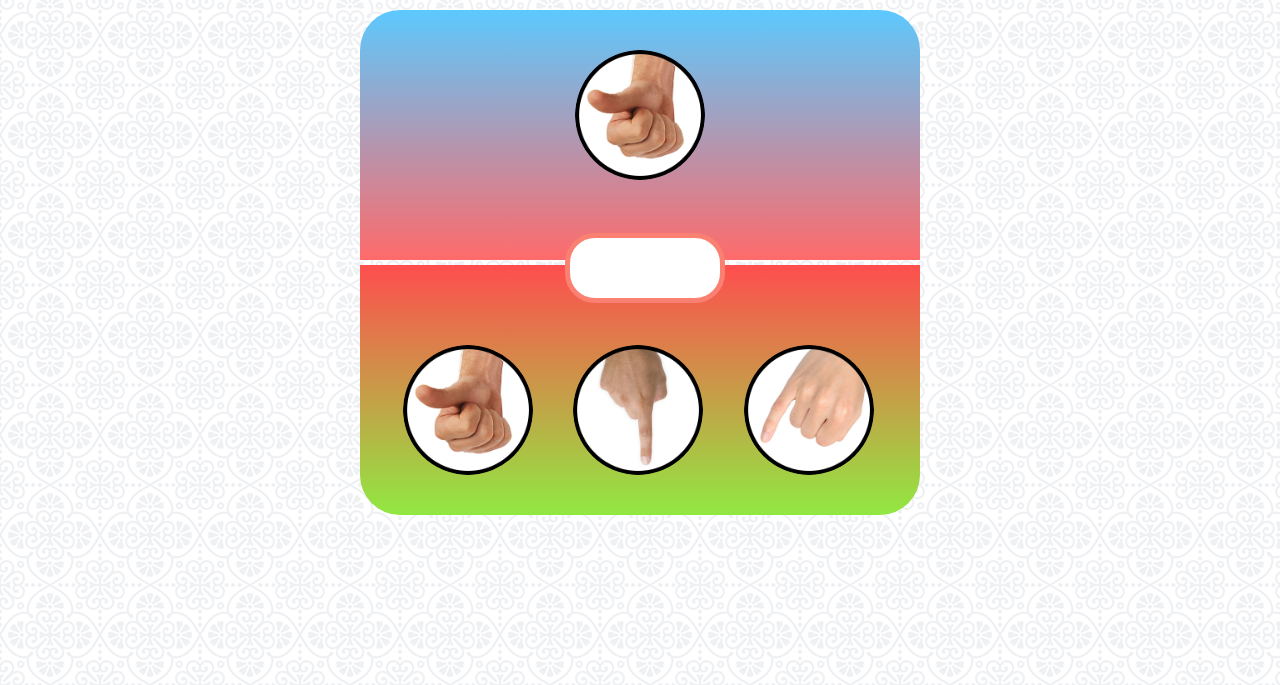
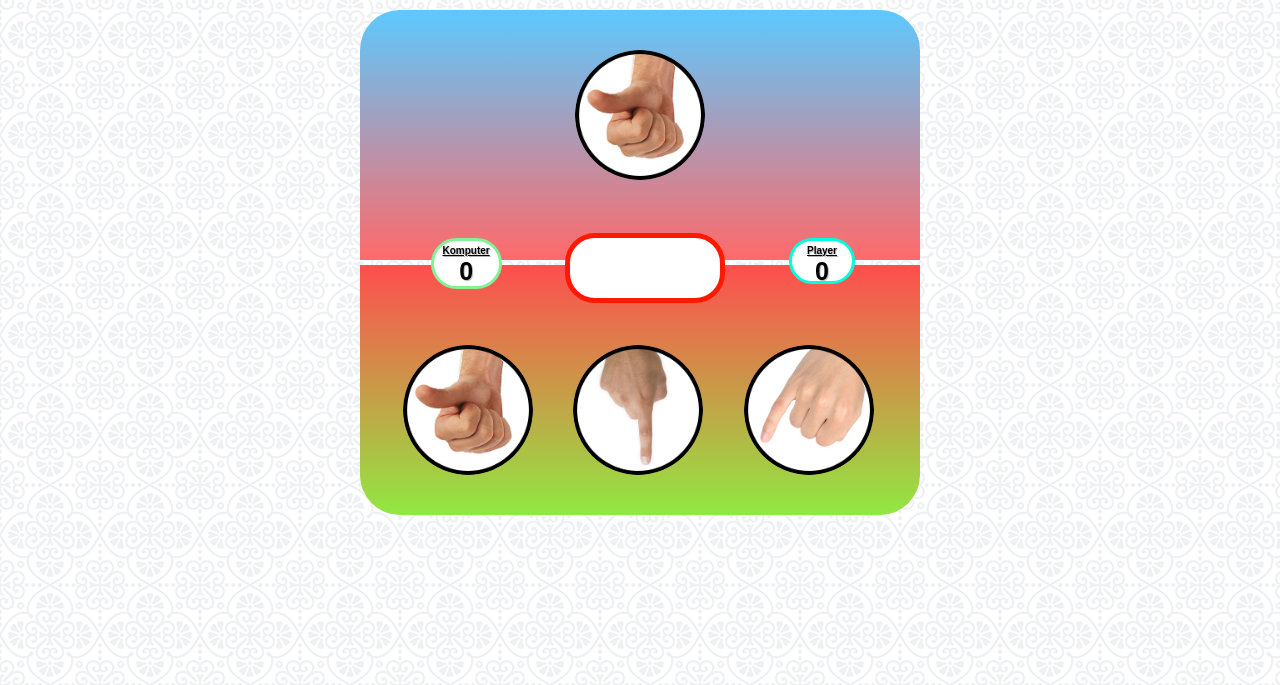
Before and after one commit to Irpansyah2m1d/gamesuwitjawav2.github.io, a plain HTML site: page index.html in a window 1280 px wide. Shown: the part 115-800 px from the top of the page. Drawn offline with Linux system fonts and the light colour scheme.

Commit message:
Menambahkan Menu Score

```diff
--- a/index.html
+++ b/index.html
@@ -15,6 +15,14 @@
         <img src="img/gajah.png" class="img-komputer" />
       </div>
       <div class="info"></div>
+      <div class="score-komputer">
+        <h5>Komputer</h5>
+        <h2>0</h2>
+      </div>
+      <div class="score-player">
+        <h5>Player</h5>
+        <h2>0</h2>
+      </div>
       <div class="area-player">
         <ul>
           <li>
--- a/script.js
+++ b/script.js
@@ -18,11 +18,11 @@ function getHasil(komp, player) {
 function putar() {
   const imgKomputer = document.querySelector(".img-komputer");
   const info = document.querySelector(".info");
-  const akomp = document.querySelector("div.area-komputer");
+  const akomp = document.querySelector(".container div.area-komputer");
   const gambar = ["gajah", "semut", "orang"];
   const aHasil = ["MENANG", "KALAH", "SERI"];
-  const wrandom = ["red", "green", "blue", "yellow"];
-  const wak = ["grey", "lightgreen", "lightblue", "yellow"];
+  const wrandom = ["red", "lightgreen", "blue", "yellow", "lightblue"];
+  const wak = ["red", "green", "blue", "yellow"];
 
   let i = 0;
   let h = 0;
@@ -46,25 +46,86 @@ function putar() {
   }, 80);
 }
 
+// function score(itu) {
+//   // const pilkom = getPilihanKomputer();
+//   // const pilplay = play.className;
+//   // const hasil = getHasil(pilkom, pilplay);
+//   let pScore = 0;
+//   let kScore = 0;
+//   if (itu == "MENANG") {
+//     pScore++;
+//     // console.log("Score Komputer : " + kScore);
+//   } else if (itu == "KALAH") {
+//     kScore++;
+//   } else {
+//     pScore = pScore + 0;
+//     kScore = kScore + 0;
+//   }
+
+//   console.log(pScore);
+//   console.log(kScore);
+
+//   // setInterval(score, 80);
+//   // clearInterval;
+// }
+
 const pPlayer = document.querySelectorAll(".area-player ul li img");
 const info = document.querySelector(".info");
-// const audio = document.querySelector("audio");
+let pScore = 0;
+let kScore = 0;
 
 pPlayer.forEach(function (play) {
   play.addEventListener("click", function () {
-    // audio.setAttribute("controls", "on");
     const pilkom = getPilihanKomputer();
     const pilplay = play.className;
+    const hasil = getHasil(pilkom, pilplay);
+
     putar();
     setTimeout(function () {
       info.style.backgroundColor = "white";
-      info.innerHTML = getHasil(pilkom, pilplay);
-      //   const tHasil = document.createTextNode(getHasil(pilkom, pilplay));
+      info.innerHTML = hasil;
+
       const imgKomputer = document.querySelector(".img-komputer");
       imgKomputer.setAttribute("src", "img/" + pilkom + ".png");
+      const pilplay = play.className;
+
+      if (hasil == "MENANG") pScore++;
+      if (hasil == "KALAH") kScore++;
+
+      const getScorePlayer = document.querySelector(".score-player h2");
+      getScorePlayer.innerHTML = pScore;
+      const getScoreKomputer = document.querySelector(".score-komputer h2");
+      getScoreKomputer.innerHTML = kScore;
+
+      console.log(pScore);
+      console.log(kScore);
     }, 2000);
   });
 });
+
+// pPlayer.forEach((coba) => {
+//   coba.addEventListener("click", function () {
+//     const pilkom = getPilihanKomputer();
+//     const pilplay = coba.className;
+//     const hasil = getHasil(pilkom, pilplay);
+
+//     score(hasil);
+//   });
+// });
+
+// const hasil = getHasil(pilkom, pilplay);
+
+// let scorePlayer = 0;
+// let scoreKomputer = 0;
+// if (hasil === "MENANG") scorePlayer++;
+// if (hasil === "KALAH") scoreKomputer++;
+
+// score
+
+// let scorePlayer = 0;
+// let scoreKomputer = 0;
+
+// if
 
 // const pGajah = document.querySelector(".gajah");
 // const pOrang = document.querySelector(".orang");
--- a/style.css
+++ b/style.css
@@ -183,7 +183,7 @@ h1 {
 .info {
   width: 150px;
   height: 60px;
-  border: 5px solid salmon;
+  border: 5px solid rgb(255, 25, 0);
   position: absolute;
   left: 50%;
   margin-left: -75px;
@@ -197,6 +197,72 @@ h1 {
   color: #f89bb4;
   font-size: 26px;
   text-shadow: 1px 1px 1px rgba(0, 0, 0, 0.3);
+}
+.score-komputer {
+  width: 65px;
+  height: 45px;
+  border: 3px solid rgb(132, 241, 151);
+  position: absolute;
+  left: 29%;
+  margin-left: -75px;
+  top: 50%;
+  margin-top: -25px;
+  background-color: white;
+  border-radius: 30px;
+  z-index: 1;
+  /* text-align: center;
+  line-height: 60px;
+  color: #f89bb4;
+  font-size: 26px; */
+  text-shadow: 1px 1px 1px rgba(0, 0, 0, 0.3);
+}
+
+.score-komputer h5 {
+  font-size: 10px;
+  text-align: center;
+  margin-top: 5px;
+  font-weight: bold;
+  text-decoration: underline;
+}
+
+.score-komputer h2 {
+  font-size: 25px;
+  text-align: center;
+  margin-top: 3px;
+  font-weight: bold;
+}
+.score-player {
+  width: 60px;
+  height: 40px;
+  border: 3px solid rgb(0, 255, 221);
+  position: absolute;
+  left: 85%;
+  margin-left: -75px;
+  top: 50%;
+  margin-top: -25px;
+  background-color: white;
+  border-radius: 30px;
+  z-index: 1;
+  /* text-align: center;
+  line-height: 60px;
+  color: #f89bb4;
+  font-size: 26px; */
+  text-shadow: 1px 1px 1px rgba(0, 0, 0, 0.3);
+}
+
+.score-player h5 {
+  font-size: 10px;
+  text-align: center;
+  margin-top: 5px;
+  font-weight: bold;
+  text-decoration: underline;
+}
+
+.score-player h2 {
+  font-size: 25px;
+  text-align: center;
+  margin-top: 3px;
+  font-weight: bold;
 }
 
 ul {
```
Also changed, not shown: 1 other file.
